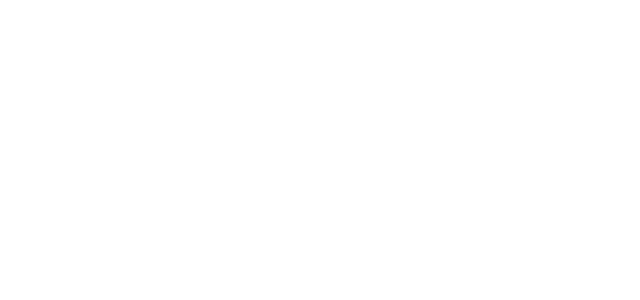
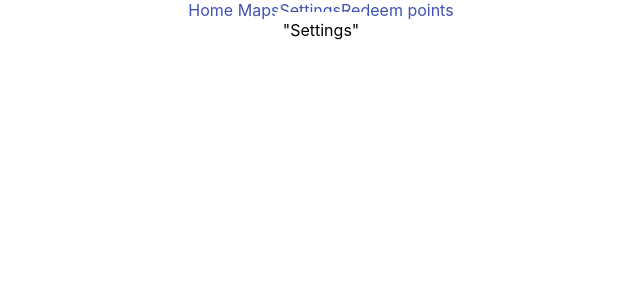
Before and after one commit to alphabetsoop/pwa-react, a React (Create React App) app: page /settings in a window 1280 px wide. Shown: the top 300 px of the page, without its empty margins (319-959 px from the left). Built offline with nearby package versions, Linux system fonts and the light colour scheme.

Commit message:
Filled in routes

```diff
--- a/src/App.js
+++ b/src/App.js
@@ -1,15 +1,27 @@
 import React, { Component } from 'react';
 import './App.css';
+import { Nav } from './components/Nav'
+import { Home } from './screens/Home'
+import { Maps } from './screens/Maps'
+import { Shop } from './screens/Shop'
+import { Settings } from './screens/Settings'
 import { Route, Switch } from 'react-router-dom';
 
 function App() {
+
+  // 404 pages redirect to Home component
+  // Nav is todo
+
   return (
     <div className="App">
+      <Nav></Nav>
+
       <Switch>
-        {/* <Route path="/" component={Home} exact />
+        <Route path="/" component={Home} exact />
         <Route path="/maps" component={Maps} />
         <Route path="/shop" component={Shop} />
-        <Route path="/settings" component={Settings} /> */}
+        <Route path="/settings" component={Settings} />
+        <Route component={Home} />
       </Switch>
     </div>
   );
--- /dev/null
+++ b/src/components/Nav.js
@@ -0,0 +1,16 @@
+import React from 'react';
+import Box from '@material-ui/core/Box';
+import Link from '@material-ui/core/Link';
+
+export class Nav extends React.Component {
+    render() {
+        return (
+            <div>
+                <Link href="/">Home </Link>
+                <Link href="/maps">Maps</Link>
+                <Link href="/settings">Settings</Link>
+                <Link href="/shop">Redeem points</Link>
+            </div>
+        );
+    }
+}
--- /dev/null
+++ b/src/screens/Home.js
@@ -0,0 +1,14 @@
+import React from 'react';
+import Box from '@material-ui/core/Box';
+
+export class Home extends React.Component {
+    render() {
+        return (
+            <div style={{ width: '100%' }}>
+                <Box component="div" display="inline" p={1} m={1} bgcolor="background.paper">
+                    "Home"
+                </Box>
+            </div>
+        );
+    }
+}
--- /dev/null
+++ b/src/screens/Maps.js
@@ -0,0 +1,14 @@
+import React from 'react';
+import Box from '@material-ui/core/Box';
+
+export class Maps extends React.Component {
+    render() {
+        return (
+            <div style={{ width: '100%' }}>
+                <Box component="div" display="inline" p={1} m={1} bgcolor="background.paper">
+                    "Maps"
+                </Box>
+            </div>
+        );
+    }
+}
--- /dev/null
+++ b/src/screens/Settings.js
@@ -0,0 +1,14 @@
+import React from 'react';
+import Box from '@material-ui/core/Box';
+
+export class Settings extends React.Component {
+    render() {
+        return (
+            <div style={{ width: '100%' }}>
+                <Box component="div" display="inline" p={1} m={1} bgcolor="background.paper">
+                    "Settings"
+                </Box>
+            </div>
+        );
+    }
+}
--- /dev/null
+++ b/src/screens/Shop.js
@@ -0,0 +1,14 @@
+import React from 'react';
+import Box from '@material-ui/core/Box';
+
+export class Shop extends React.Component {
+    render() {
+        return (
+            <div style={{ width: '100%' }}>
+                <Box component="div" display="inline" p={1} m={1} bgcolor="background.paper">
+                    "Shop"
+                </Box>
+            </div>
+        );
+    }
+}
```
